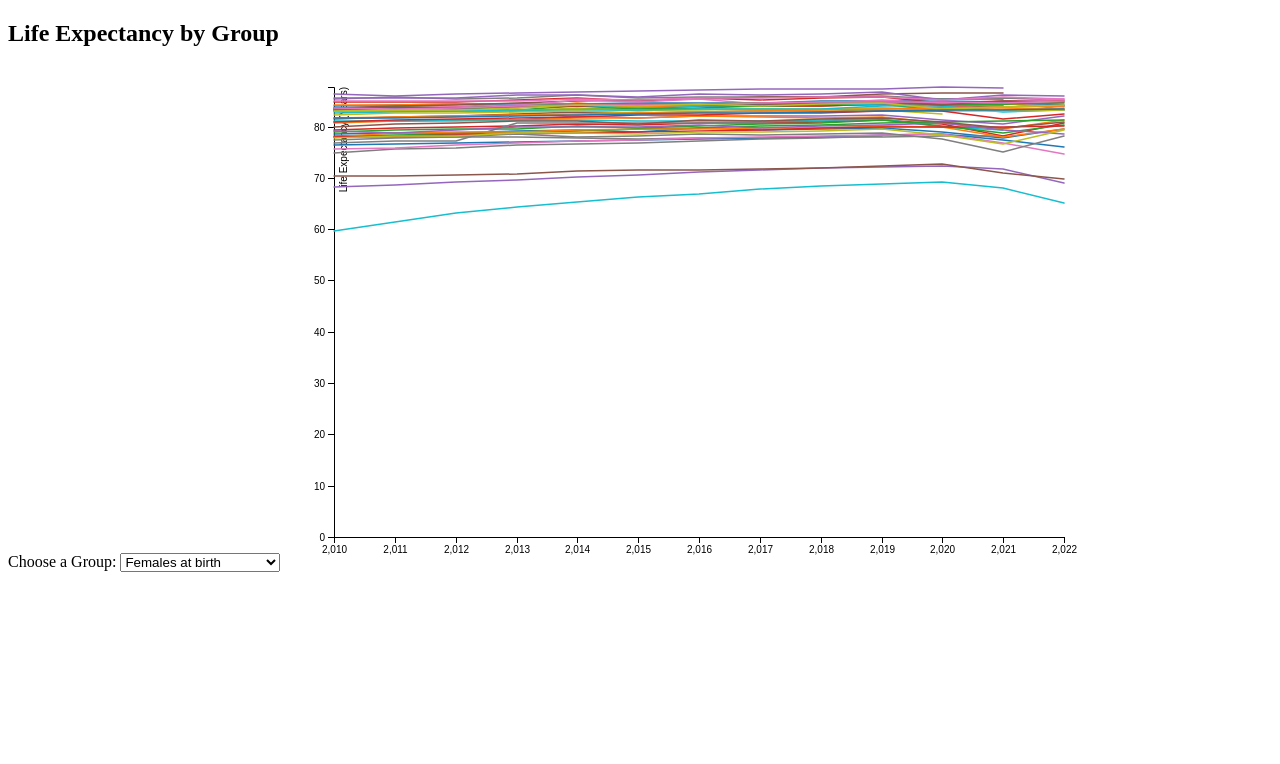
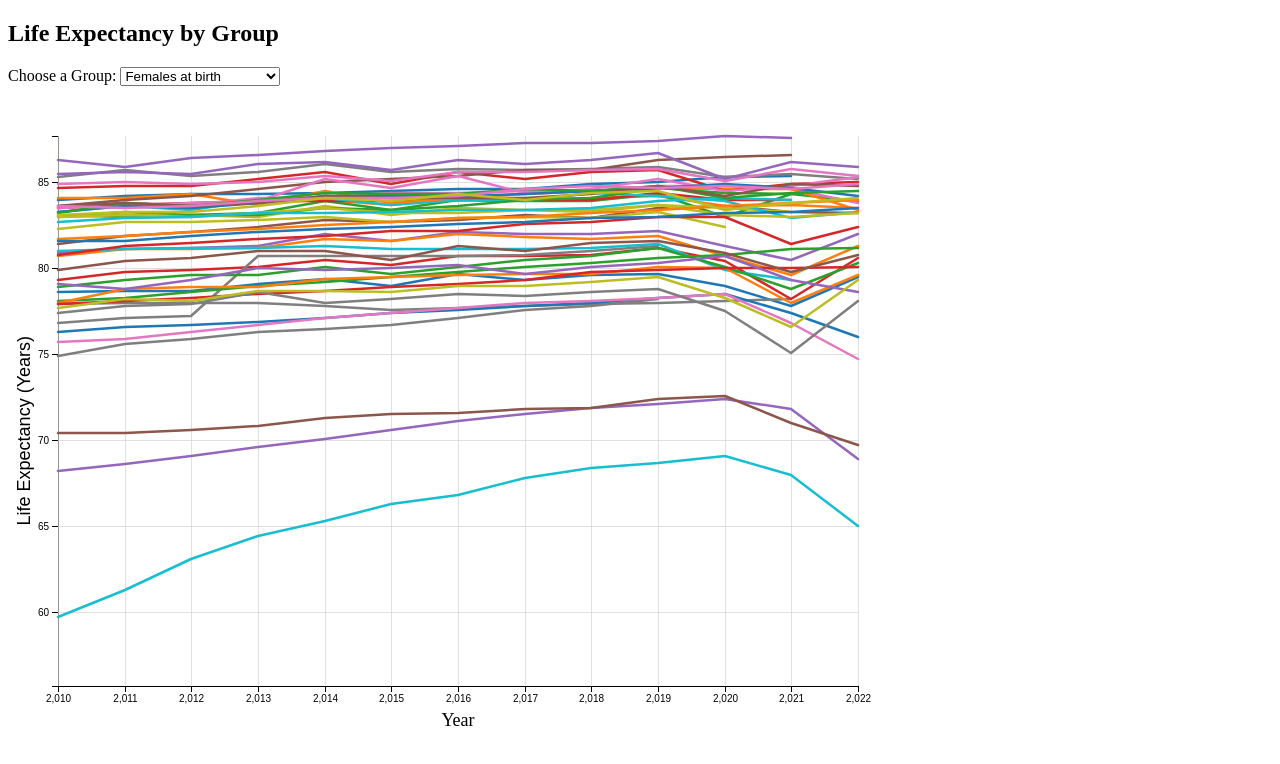
Before and after one commit to SavinduWickr/COS30045-Project, a plain HTML site: page Viz.html in a window 1280 px wide. Drawn offline with nearby package versions, Linux system fonts and the light colour scheme.

Commit message:
Updated Code with legends

```diff
--- a/Viz.html
+++ b/Viz.html
@@ -5,6 +5,27 @@
     <meta name="viewport" content="width=device-width, initial-scale=1.0">
     <title>Life Expectancy Visualization</title>
     <script src="https://d3js.org/d3.v7.min.js"></script>
+    <style>
+        #tooltip {
+            position: absolute;
+            background-color: #f9f9f9;
+            border: 1px solid #d3d3d3;
+            border-radius: 5px;
+            padding: 10px;
+            font-size: 14px;
+            color: #333;
+            opacity: 0.9;
+        }
+        .grid line {
+            stroke: lightgray;
+            stroke-opacity: 0.7;
+            shape-rendering: crispEdges;
+        }
+
+        .grid path {
+            stroke-width: 0;
+        }
+    </style>
 </head>
 <body>
 <h2>Life Expectancy by Group</h2>
@@ -22,7 +43,8 @@
     <option value="Males at age 80">Males at age 80</option>
     <option value="Total population at birth">Total population at birth</option>
 </select>
-<svg width="800" height="500"></svg>
+<div id="tooltip" style="position: absolute; opacity: 0;"></div>
+<svg width="1000" height="800"></svg>
 
 <script src="life.js"></script>
 </body>
--- a/life.js
+++ b/life.js
@@ -1,6 +1,6 @@
 d3.csv("Data_Files/HEALTH_STAT.csv").then(data => {
     const svg = d3.select("svg");
-    const margin = { top: 20, right: 20, bottom: 30, left: 50 };
+    const margin = { top: 50, right: 150, bottom: 200, left: 50 };
     const width = +svg.attr("width") - margin.left - margin.right;
     const height = +svg.attr("height") - margin.top - margin.bottom;
     const g = svg.append("g").attr("transform", `translate(${margin.left},${margin.top})`);
@@ -8,42 +8,72 @@ d3.csv("Data_Files/HEALTH_STAT.csv").then(data => {
     const x = d3.scaleLinear().rangeRound([0, width]);
     const y = d3.scaleLinear().rangeRound([height, 0]);
     const color = d3.scaleOrdinal(d3.schemeCategory10);  // Color scale
+    const tooltip = d3.select("#tooltip");
+    const t = d3.transition().duration(1000);
 
     const line = d3.line()
         .x(d => x(d.Year))
         .y(d => y(d.Value));
 
-    // Parse numeric values and setup domains
-    data.forEach(d => {
-        d.Year = +d.Year;
-        d.Value = +d.Value;
-    });
-
-    x.domain(d3.extent(data, d => d.Year));
-    y.domain([0, d3.max(data, d => d.Value)]);
-
-    g.append("g")
-        .attr("transform", `translate(0,${height})`)
-        .call(d3.axisBottom(x));
-
-    g.append("g")
-        .call(d3.axisLeft(y))
-        .append("text")
-        .attr("fill", "#000")
-        .attr("transform", "rotate(-90)")
-        .attr("y", 6)
-        .attr("dy", "0.71em")
-        .attr("text-anchor", "end")
-        .text("Life Expectancy (Years)");
-
     // Function to update the graph
-// Function to update the graph
     function update(selectedVar) {
         const filteredData = data.filter(d => d.Variable === selectedVar);
+        // Update domains based on the selected variable
+        x.domain(d3.extent(filteredData, d => d.Year));
+        y.domain([d3.min(filteredData, d => d.Value)-4, d3.max(filteredData, d => d.Value)]);
 
+        // Update the axes
+        g.select(".x-axis").call(d3.axisBottom(x));
+        g.select(".y-axis").call(d3.axisLeft(y));
+        // Add horizontal gridlines
+        g.append("g")
+            .attr("class", "grid")
+            .attr("transform", `translate(0,${height})`)
+            .call(d3.axisBottom(x)
+                .tickSize(-height)
+                .tickFormat("")
+            )
+
+        // Add vertical gridlines
+        g.append("g")
+            .attr("class", "grid")
+            .call(d3.axisLeft(y)
+                .tickSize(-width)
+                .tickFormat("")
+            )
         // Group data by country
         const dataByCountry = d3.group(filteredData, d => d.COU);
 
+
+        // Create a legend for each country
+        const legend = g.selectAll(".legend")
+            .data(color.domain())  // Use the domain of the color scale
+            .enter().append("g")
+            .attr("class", "legend")
+            .attr("transform", (d, i) => `translate(90,${i * 20})`);  // Position the legends
+
+        legend.append("rect")
+            .attr("x", width - 18)
+            .attr("width", 18)
+            .attr("height", 18)
+            .style("fill", color)
+            .on("click", function(event, d) {  // Add click event listener
+                // Mute or highlight the corresponding line
+                const isActive = d3.select(this).style("opacity") === "1";
+                d3.select(this).style("opacity", isActive ? 0.5 : 1);
+                d3.selectAll(".country-line").filter(line => line[0] === d)
+                    .style("stroke-opacity", isActive ? 0.1 : 1);
+            });
+
+        //Legend text
+        legend.append("text")
+            .attr("x", width - 24)
+            .attr("y", 9)
+            .attr("dy", ".35em")
+            .style("text-anchor", "end")
+            .text(d => d);  // Use the country code for the legend text
+
+        //Making Country Lines
         g.selectAll(".country-line").remove();  // Clear old lines
         g.selectAll(".country-line")
             .data(dataByCountry)
@@ -53,15 +83,52 @@ d3.csv("Data_Files/HEALTH_STAT.csv").then(data => {
             .attr("stroke", d => color(d[0]))  // Use country code for color
             .attr("stroke-linejoin", "round")
             .attr("stroke-linecap", "round")
-            .attr("stroke-width", 1.5)
+            .attr("stroke-width", 2.5)
             .attr("d", d => line(d[1]));  // Second element is the actual data array for that country
+
+        //Hover Over text
+        g.selectAll(".country-line")
+            .on("mouseover", function(event, d) {
+                tooltip.style("opacity", 1);
+                tooltip.html(`Country: ${d[0]}<br>Life Expectancy: ${d[1][0].Value}`);
+            })
+            .on("mousemove", function(event) {
+                tooltip.style("left", (event.pageX + 10) + "px")
+                    .style("top", (event.pageY - 10) + "px");
+            })
+            .on("mouseout", function() {
+                tooltip.style("opacity", 0);
+            });
     }
+
+    // Axes need to be added initially
+    g.append("g")
+        .attr("transform", `translate(0,${height})`)
+        .attr("class", "x-axis")
+        .call(d3.axisBottom(x));
+
+    //Y axis label
+    g.append("g")
+        .attr("class", "y-axis")
+        .call(d3.axisLeft(y))
+        .append("text")
+        .attr("fill", "#000")
+        .attr("transform", "rotate(-90), translate(-200, -28)")
+        .attr("font-size", "18px")
+        .text("Life Expectancy (Years)");
+
+    //X axis label
+    g.append("text")
+        .attr("transform", `translate(${width / 2},${height + 40})`)
+        .style("text-anchor", "middle")
+        .text("Year")
+        .attr("font-size", "18px")
 
     // Update graph on dropdown change
     d3.select("#variable-select").on("change", function() {
         update(this.value);
     });
 
-    // Initial update
+    // Initial update to setup the graph with the first selected value
     update(document.getElementById("variable-select").value);
 });
```
